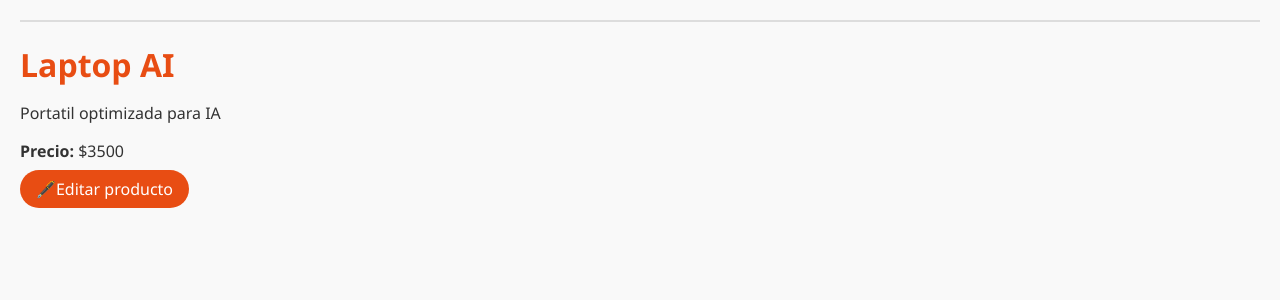
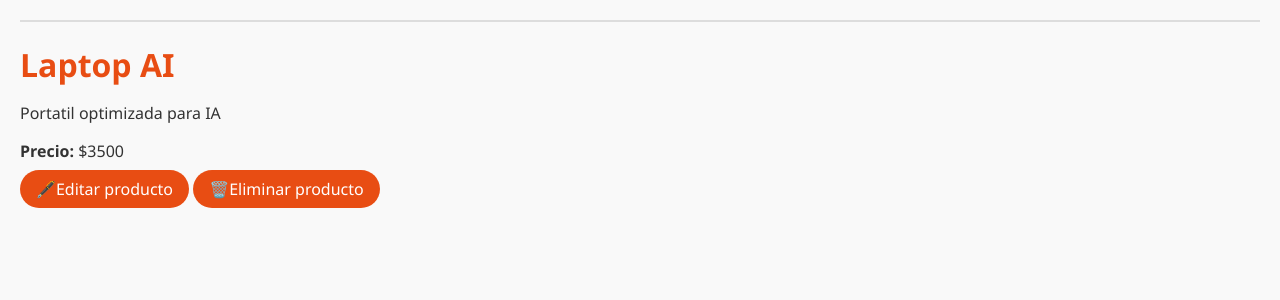
Before and after one commit to samuelortiz27/tienda_vistas, a Django app: page /productos/1/ in a window 1280 px wide. Shown: the part 58-358 px from the top of the page. Run offline with Django 5.2, Linux system fonts and the light colour scheme; data comes from the database, SQL or seed files in the repository.

Commit message:
producto

```diff
--- a/django-ia-lab-block-one-class2/tienda/templates/tienda/detalle_producto.html
+++ b/django-ia-lab-block-one-class2/tienda/templates/tienda/detalle_producto.html
@@ -8,5 +8,6 @@
 <p><strong>Precio:</strong> ${{ producto.precio|floatformat:0 }}</p>
 <p>
     <a href="{% url 'tienda:editar_producto' producto.pk %}" class="btn">🖋️Editar producto</a>
+    <a href="{% url 'tienda:eliminar_producto' producto.pk %}" class="btn">🗑️Eliminar producto</a>
 </p>
 {% endblock %}
--- a/django-ia-lab-block-one-class2/tienda/urls.py
+++ b/django-ia-lab-block-one-class2/tienda/urls.py
@@ -13,11 +13,9 @@ urlpatterns = [
 
     path("productos/nuevo/", views.crear_producto, name="crear_producto"),
     path("productos/<int:pk>/editar/", views.editar_producto, name="editar_producto"),
-     path('clientes/<int:pk>/', views.detalle_cliente, name='detalle_cliente'),
+    path('clientes/<int:pk>/', views.detalle_cliente, name='detalle_cliente'),
     path('clientes/crear/', views.crear_cliente, name='crear_cliente'),
     path('clientes/', views.lista_clientes, name='lista_clientes'),
     path('clientes/<int:pk>/editar/', views.editar_cliente, name='editar_cliente'),
-
-
-
+    path("productos/<int:pk>/eliminar/", views.eliminar_producto, name="eliminar_producto")
 ]
--- a/django-ia-lab-block-one-class2/tienda/views.py
+++ b/django-ia-lab-block-one-class2/tienda/views.py
@@ -80,3 +80,12 @@ def editar_cliente(request, pk):
         form = ClienteForm(instance=cliente)
 
     return render(request, "tienda/editar_cliente.html", {"form": form, "cliente": cliente})
+
+def eliminar_producto(request,pk):
+    producto = get_object_or_404 (Producto, pk=pk)
+
+    if request.method == "POST":
+        producto.delete()
+        return redirect ("tienda_lista_producto")
+
+    return render (request,"tienda/eliminar_producto.html", {"producto":nombre})
```
Also changed, not shown: django-ia-lab-block-one-class2/tienda/templates/tienda/eliminar_producto.html (added, +12 -0 lines).
